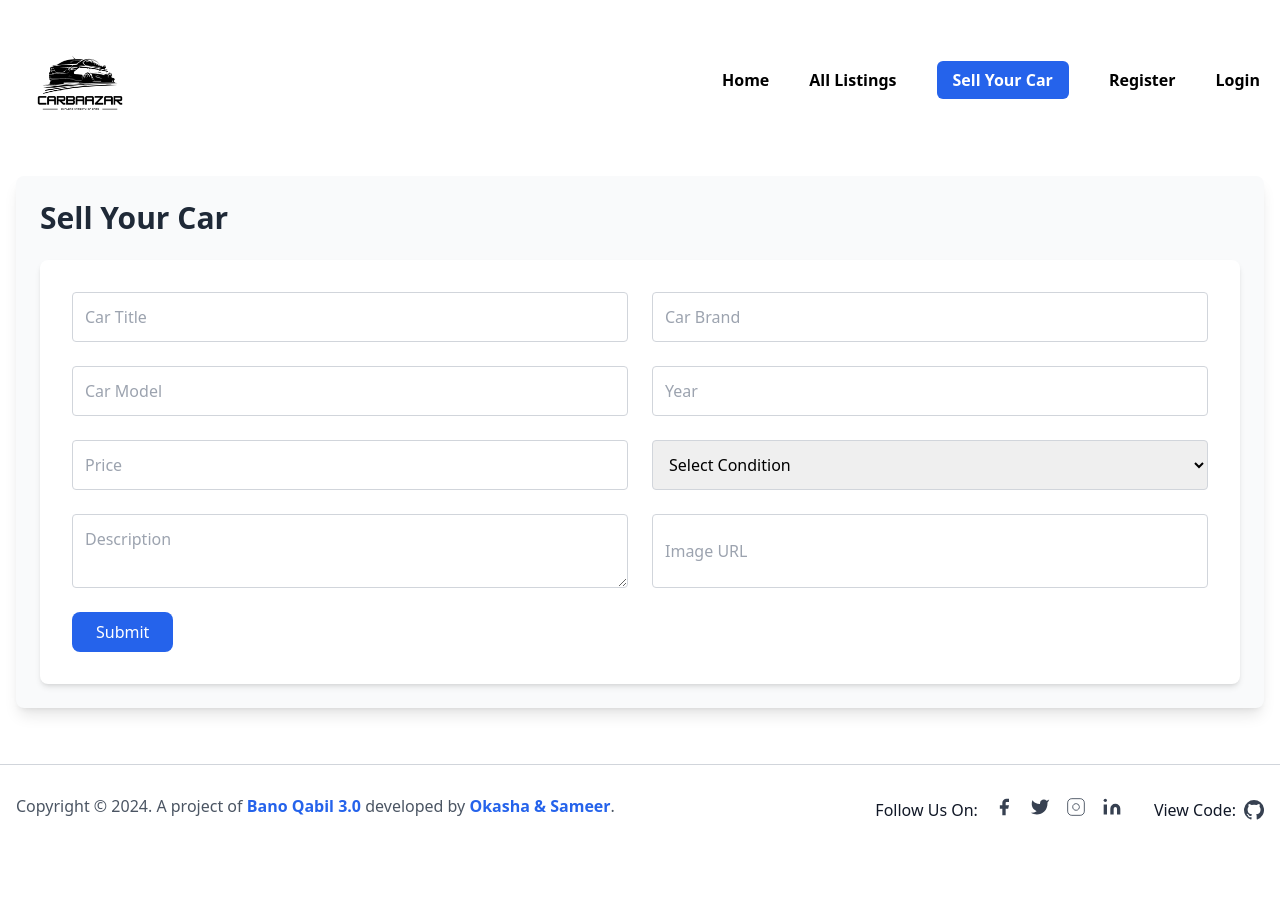
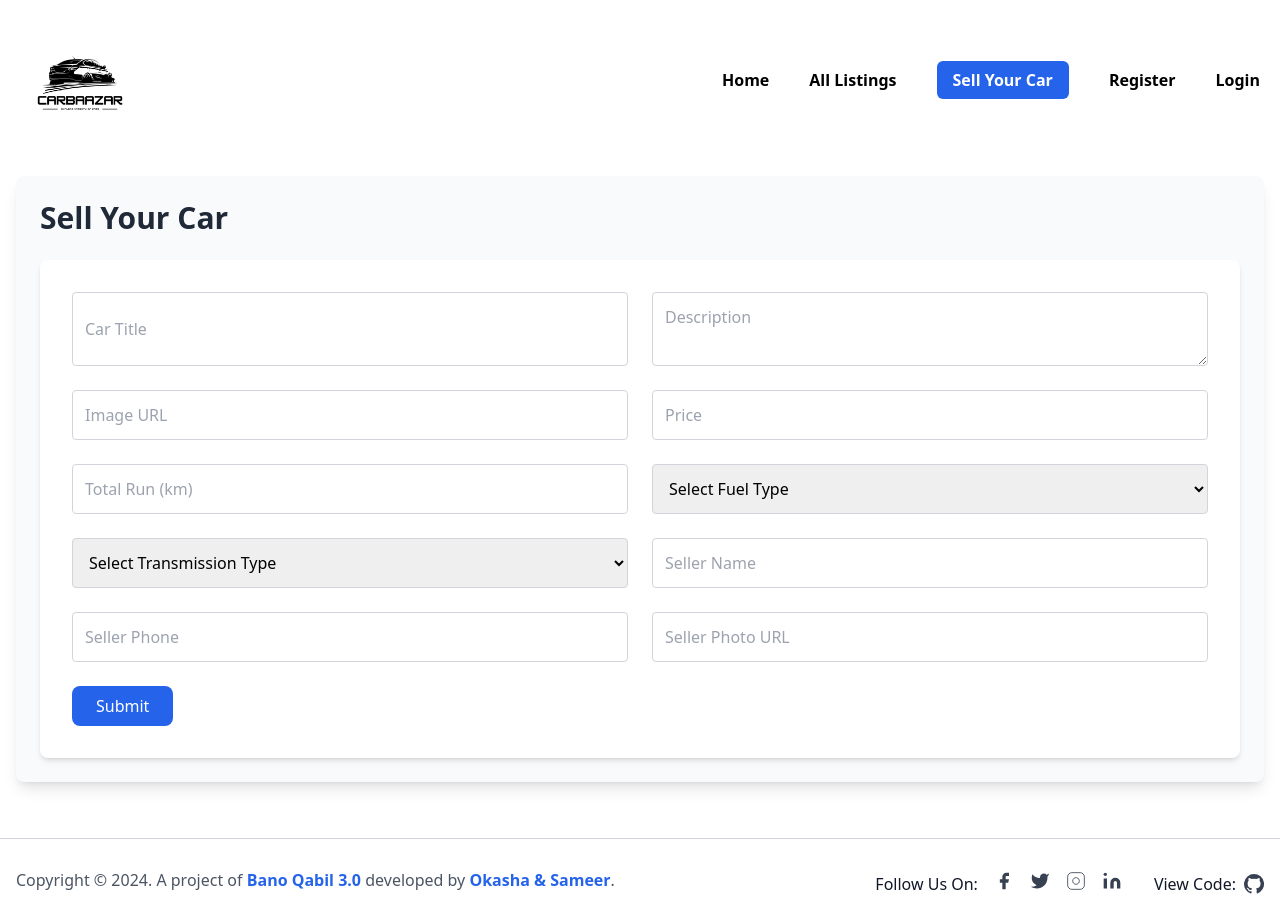
Before and after one commit to SameerAhmedBSCE/CarBazaar-React-Project, a React (Vite) app in the folder my-app/: page /sell-car in a window 1280 px wide. Before the commit the page ends 839 px from the top, so only its background shows below. Built offline with nearby package versions, Linux system fonts and the light colour scheme; no server answers.

Commit message:
Update in dashboard

```diff
--- a/my-app/src/Pages/SellYourCar.jsx
+++ b/my-app/src/Pages/SellYourCar.jsx
@@ -3,13 +3,15 @@ import React, { useState } from 'react';
 const SellYourCar = () => {
   const [carDetails, setCarDetails] = useState({
     title: '',
-    brand: '',
-    model: '',
-    year: '',
+    description: '',
+    imageUrl: '',
     price: '',
-    condition: '',
-    description: '',
-    imageUrl: ''
+    totalRun: '',
+    fuelType: '',
+    transmissionType: '',
+    sellerName: '',
+    sellerPhone: '',
+    sellerPhoto: ''
   });
 
   const handleChange = (e) => {
@@ -30,13 +32,15 @@ const SellYourCar = () => {
     // Reset form after submission
     setCarDetails({
       title: '',
-      brand: '',
-      model: '',
-      year: '',
+      description: '',
+      imageUrl: '',
       price: '',
-      condition: '',
-      description: '',
-      imageUrl: ''
+      totalRun: '',
+      fuelType: '',
+      transmissionType: '',
+      sellerName: '',
+      sellerPhone: '',
+      sellerPhoto: ''
     });
 
     alert("Car details submitted successfully!");
@@ -56,53 +60,6 @@ const SellYourCar = () => {
             required
             className="border border-gray-300 p-3 rounded focus:outline-none focus:ring-2 focus:ring-blue-500 transition duration-150"
           />
-          <input
-            type="text"
-            name="brand"
-            value={carDetails.brand}
-            onChange={handleChange}
-            placeholder="Car Brand"
-            required
-            className="border border-gray-300 p-3 rounded focus:outline-none focus:ring-2 focus:ring-blue-500 transition duration-150"
-          />
-          <input
-            type="text"
-            name="model"
-            value={carDetails.model}
-            onChange={handleChange}
-            placeholder="Car Model"
-            required
-            className="border border-gray-300 p-3 rounded focus:outline-none focus:ring-2 focus:ring-blue-500 transition duration-150"
-          />
-          <input
-            type="number"
-            name="year"
-            value={carDetails.year}
-            onChange={handleChange}
-            placeholder="Year"
-            required
-            className="border border-gray-300 p-3 rounded focus:outline-none focus:ring-2 focus:ring-blue-500 transition duration-150"
-          />
-          <input
-            type="number"
-            name="price"
-            value={carDetails.price}
-            onChange={handleChange}
-            placeholder="Price"
-            required
-            className="border border-gray-300 p-3 rounded focus:outline-none focus:ring-2 focus:ring-blue-500 transition duration-150"
-          />
-          <select
-            name="condition"
-            value={carDetails.condition}
-            onChange={handleChange}
-            required
-            className="border border-gray-300 p-3 rounded focus:outline-none focus:ring-2 focus:ring-blue-500 transition duration-150"
-          >
-            <option value="">Select Condition</option>
-            <option value="New">New</option>
-            <option value="Used">Used</option>
-          </select>
           <textarea
             name="description"
             value={carDetails.description}
@@ -120,6 +77,75 @@ const SellYourCar = () => {
             required
             className="border border-gray-300 p-3 rounded focus:outline-none focus:ring-2 focus:ring-blue-500 transition duration-150"
           />
+          <input
+            type="number"
+            name="price"
+            value={carDetails.price}
+            onChange={handleChange}
+            placeholder="Price"
+            required
+            className="border border-gray-300 p-3 rounded focus:outline-none focus:ring-2 focus:ring-blue-500 transition duration-150"
+          />
+          <input
+            type="number"
+            name="totalRun"
+            value={carDetails.totalRun}
+            onChange={handleChange}
+            placeholder="Total Run (km)"
+            required
+            className="border border-gray-300 p-3 rounded focus:outline-none focus:ring-2 focus:ring-blue-500 transition duration-150"
+          />
+          <select
+            name="fuelType"
+            value={carDetails.fuelType}
+            onChange={handleChange}
+            required
+            className="border border-gray-300 p-3 rounded focus:outline-none focus:ring-2 focus:ring-blue-500 transition duration-150"
+          >
+            <option value="">Select Fuel Type</option>
+            <option value="Diesel">Diesel</option>
+            <option value="Petrol">Petrol</option>
+            <option value="Electric">Electric</option>
+          </select>
+          <select
+            name="transmissionType"
+            value={carDetails.transmissionType}
+            onChange={handleChange}
+            required
+            className="border border-gray-300 p-3 rounded focus:outline-none focus:ring-2 focus:ring-blue-500 transition duration-150"
+          >
+            <option value="">Select Transmission Type</option>
+            <option value="Manual">Manual</option>
+            <option value="Automatic">Automatic</option>
+            <option value="Semi-Automatic">Semi-Automatic</option>
+          </select>
+          <input
+            type="text"
+            name="sellerName"
+            value={carDetails.sellerName}
+            onChange={handleChange}
+            placeholder="Seller Name"
+            required
+            className="border border-gray-300 p-3 rounded focus:outline-none focus:ring-2 focus:ring-blue-500 transition duration-150"
+          />
+          <input
+            type="text"
+            name="sellerPhone"
+            value={carDetails.sellerPhone}
+            onChange={handleChange}
+            placeholder="Seller Phone"
+            required
+            className="border border-gray-300 p-3 rounded focus:outline-none focus:ring-2 focus:ring-blue-500 transition duration-150"
+          />
+          <input
+            type="url"
+            name="sellerPhoto"
+            value={carDetails.sellerPhoto}
+            onChange={handleChange}
+            placeholder="Seller Photo URL"
+            required
+            className="border border-gray-300 p-3 rounded focus:outline-none focus:ring-2 focus:ring-blue-500 transition duration-150"
+          />
         </div>
         <button type="submit" className="mt-6 bg-blue-600 text-white px-6 py-2 rounded-lg hover:bg-blue-700 transition duration-200">
           Submit
--- a/my-app/src/Pages/SellerDashboard.jsx
+++ b/my-app/src/Pages/SellerDashboard.jsx
@@ -1,5 +1,3 @@
-// src/Pages/SellerDashboard.jsx
-
 import React, { useEffect, useState } from 'react';
 import { signOut } from 'firebase/auth';
 import { auth } from '../firebaseConfig';
@@ -11,18 +9,20 @@ const SellerDashboard = () => {
   const [editIndex, setEditIndex] = useState(null);
   const [formValues, setFormValues] = useState({
     title: '',
-    brand: '',
-    model: '',
-    year: '',
+    description: '',
+    imageUrl: '',
     price: '',
-    condition: '',
-    description: '',
-    imageUrl: ''
+    totalRun: '',
+    fuelType: '',
+    transmissionType: '',
+    sellerName: '',
+    sellerPhone: '',
+    sellerPhoto: '',
   });
+  const [imageModal, setImageModal] = useState({ imageUrl: '', title: '' });
   const navigate = useNavigate();
 
   useEffect(() => {
-    // Get the current user information
     const currentUser = auth.currentUser;
     if (currentUser) {
       setUser({
@@ -36,7 +36,6 @@ const SellerDashboard = () => {
     }
   }, [navigate]);
 
-  // Retrieve car listings from local storage
   useEffect(() => {
     const storedListings = JSON.parse(localStorage.getItem('carListings')) || [];
     setListings(storedListings);
@@ -54,14 +53,6 @@ const SellerDashboard = () => {
 
   const handleDelete = (index) => {
     const updatedListings = listings.filter((_, i) => i !== index);
-    setListings(updatedListings);
-    localStorage.setItem('carListings', JSON.stringify(updatedListings));
-  };
-
-  const handleSold = (index) => {
-    const updatedListings = listings.map((listing, i) =>
-      i === index ? { ...listing, status: 'Sold' } : listing
-    );
     setListings(updatedListings);
     localStorage.setItem('carListings', JSON.stringify(updatedListings));
   };
@@ -89,23 +80,27 @@ const SellerDashboard = () => {
     setEditIndex(null);
     setFormValues({
       title: '',
-      brand: '',
-      model: '',
-      year: '',
+      description: '',
+      imageUrl: '',
       price: '',
-      condition: '',
-      description: '',
-      imageUrl: ''
+      totalRun: '',
+      fuelType: '',
+      transmissionType: '',
+      sellerName: '',
+      sellerPhone: '',
+      sellerPhoto: '',
     });
   };
 
+  const closeModal = () => setImageModal({ imageUrl: '', title: '' });
+
   return (
-    <div className="flex min-h-screen bg-gray-50 rounded-xl">
+    <div className="flex flex-col md:flex-row min-h-screen bg-gray-50 rounded-xl">
       {/* Left Section */}
-      <div className="w-1/4 bg-gray-800 text-white p-6 shadow-lg rounded-xl">
-        <h2 className="text-2xl mb-4">User Information</h2>
+      <div className="w-full md:w-1/4 bg-gray-800 text-white p-4 md:p-6 shadow-lg rounded-xl mb-6 md:mb-0">
+        <h2 className="text-xl md:text-2xl mb-4">User Information</h2>
         {user && (
-          <div className="mb-4">
+          <div className="mb-4 text-sm md:text-base">
             <p><strong>Name:</strong> {user.name}</p>
             <p><strong>Email:</strong> {user.email}</p>
             <p><strong>Phone:</strong> {user.phone}</p>
@@ -121,22 +116,21 @@ const SellerDashboard = () => {
       </div>
 
       {/* Right Section */}
-      <div className="flex-grow p-6">
-        <h2 className="text-2xl mb-4">My Listings</h2>
+      <div className="flex-grow p-4 md:p-6">
+        <h2 className="text-xl md:text-2xl mb-4">My Listings</h2>
 
         {/* Listings Table */}
         <div className="overflow-auto rounded-lg shadow-lg">
-          <table className="min-w-full border-collapse border border-gray-300 bg-white">
+          <table className="hidden sm:table min-w-full border-collapse border border-gray-300 bg-white text-sm md:text-base">
             <thead>
               <tr className="bg-gray-200">
                 <th className="border border-gray-300 p-2">Car Image</th>
                 <th className="border border-gray-300 p-2">Car Title</th>
-                <th className="border border-gray-300 p-2">Brand</th>
-                <th className="border border-gray-300 p-2">Model</th>
-                <th className="border border-gray-300 p-2">Year</th>
                 <th className="border border-gray-300 p-2">Price</th>
-                <th className="border border-gray-300 p-2">Condition</th>
-                <th className="border border-gray-300 p-2">Description</th>
+                <th className="border border-gray-300 p-2">Total Run</th>
+                <th className="border border-gray-300 p-2">Fuel Type</th>
+                <th className="border border-gray-300 p-2">Transmission Type</th>
+                <th className="border border-gray-300 p-2">Seller Name</th>
                 <th className="border border-gray-300 p-2">Actions</th>
               </tr>
             </thead>
@@ -145,50 +139,85 @@ const SellerDashboard = () => {
                 listings.map((listing, index) => (
                   <tr key={index} className="hover:bg-gray-100">
                     <td className="border border-gray-300 p-2">
-                      <img src={listing.imageUrl} alt={listing.title} className="h-20 w-20 object-cover" />
+                      <img src={listing.imageUrl} alt={listing.title} className="h-16 w-16 md:h-20 md:w-20 object-cover cursor-pointer" onClick={() => setImageModal({ imageUrl: listing.imageUrl, title: listing.title })} />
                     </td>
                     <td className="border border-gray-300 p-2">{listing.title}</td>
-                    <td className="border border-gray-300 p-2">{listing.brand}</td>
-                    <td className="border border-gray-300 p-2">{listing.model}</td>
-                    <td className="border border-gray-300 p-2">{listing.year}</td>
-                    <td className="border border-gray-300 p-2">{listing.price}</td>
-                    <td className="border border-gray-300 p-2">{listing.condition}</td>
-                    <td className="border border-gray-300 p-2">{listing.description}</td>
-                    <td className="border border-gray-300 p-2">
-                      <button className="bg-blue-500 text-white px-2 py-1 rounded hover:bg-blue-600 transition" onClick={() => handleEdit(index)}>Edit</button>
-                      <button className="bg-red-500 text-white px-2 py-1 rounded ml-2 hover:bg-red-600 transition" onClick={() => handleDelete(index)}>Delete</button>
+                    <td className="border border-gray-300 p-2">${listing.price}</td>
+                    <td className="border border-gray-300 p-2">{listing.totalRun}</td>
+                    <td className="border border-gray-300 p-2">{listing.fuelType}</td>
+                    <td className="border border-gray-300 p-2">{listing.transmissionType}</td>
+                    <td className="border border-gray-300 p-2">{listing.sellerName}</td>
+                    <td className="border border-gray-300 p-2 flex flex-col md:flex-row">
+                      <button className="bg-blue-500 text-white px-2 py-1 rounded hover:bg-blue-600 transition mb-2 md:mb-0 md:mr-2" onClick={() => handleEdit(index)}>Edit</button>
+                      <button className="bg-red-500 text-white px-2 py-1 rounded hover:bg-red-600 transition" onClick={() => handleDelete(index)}>Delete</button>
                     </td>
                   </tr>
                 ))
               ) : (
                 <tr>
-                  <td colSpan="9" className="text-center p-4">No listings found.</td>
+                  <td colSpan="8" className="text-center p-4">No listings found.</td>
                 </tr>
               )}
             </tbody>
           </table>
+
+          {/* Mobile Responsive List */}
+          <div className="sm:hidden">
+            {listings.length > 0 ? (
+              listings.map((listing, index) => (
+                <div key={index} className="flex flex-col bg-white mb-4 p-4 border border-gray-300 rounded-lg shadow-lg">
+                  <img src={listing.imageUrl} alt={listing.title} className="h-32 w-full object-cover rounded-lg cursor-pointer mb-4" onClick={() => setImageModal({ imageUrl: listing.imageUrl, title: listing.title })} />
+                  <div>
+                    <p className="text-lg font-semibold">{listing.title}</p>
+                    <p><strong>Price:</strong> ${listing.price}</p>
+                    <p><strong>Total Run:</strong> {listing.totalRun}</p>
+                    <p><strong>Fuel Type:</strong> {listing.fuelType}</p>
+                    <p><strong>Transmission Type:</strong> {listing.transmissionType}</p>
+                    <p><strong>Seller Name:</strong> {listing.sellerName}</p>
+                  </div>
+                  <div className="flex justify-between mt-4">
+                    <button className="bg-blue-500 text-white px-4 py-2 rounded hover:bg-blue-600 transition" onClick={() => handleEdit(index)}>Edit</button>
+                    <button className="bg-red-500 text-white px-4 py-2 rounded hover:bg-red-600 transition" onClick={() => handleDelete(index)}>Delete</button>
+                  </div>
+                </div>
+              ))
+            ) : (
+              <p className="text-center">No listings found.</p>
+            )}
+          </div>
         </div>
 
-        {/* Add New Car Button */}
-        <button className="mt-4 bg-green-500 text-white px-4 py-2 rounded hover:bg-green-600 transition" onClick={() => setEditIndex(-1)}>
-          Add New Car
-        </button>
+        {/* Add/Edit Car Form (Only show if editIndex is not null) */}
+        {editIndex !== null && (
+          <form onSubmit={handleFormSubmit} className="mt-6 bg-gray-200 p-4 rounded-lg shadow-md">
+            <h3 className="text-lg mb-4">Edit Car Listing</h3>
+            {Object.keys(formValues).map((key) => (
+              <div key={key} className="mb-4">
+                <label className="block mb-1" htmlFor={key}>{key.charAt(0).toUpperCase() + key.slice(1)}</label>
+                <input
+                  type="text"
+                  id={key}
+                  name={key}
+                  value={formValues[key]}
+                  onChange={handleFormChange}
+                  className="w-full border border-gray-300 p-2 rounded"
+                  required
+                />
+              </div>
+            ))}
+            <button type="submit" className="bg-green-500 text-white px-4 py-2 rounded hover:bg-green-600 transition">Update Listing</button>
+          </form>
+        )}
 
-        {/* Edit / Add Car Form */}
-        {editIndex !== null && (
-          <form onSubmit={handleFormSubmit} className="mt-4 bg-gray-100 p-4 rounded">
-            <h3 className="text-lg font-bold">{editIndex === -1 ? 'Add New Car' : 'Edit Car'}</h3>
-            <input type="text" name="title" placeholder="Title" value={formValues.title} onChange={handleFormChange} className="block w-full border border-gray-300 rounded mb-2 p-2" required />
-            <input type="text" name="brand" placeholder="Brand" value={formValues.brand} onChange={handleFormChange} className="block w-full border border-gray-300 rounded mb-2 p-2" required />
-            <input type="text" name="model" placeholder="Model" value={formValues.model} onChange={handleFormChange} className="block w-full border border-gray-300 rounded mb-2 p-2" required />
-            <input type="number" name="year" placeholder="Year" value={formValues.year} onChange={handleFormChange} className="block w-full border border-gray-300 rounded mb-2 p-2" required />
-            <input type="text" name="price" placeholder="Price" value={formValues.price} onChange={handleFormChange} className="block w-full border border-gray-300 rounded mb-2 p-2" required />
-            <input type="text" name="condition" placeholder="Condition" value={formValues.condition} onChange={handleFormChange} className="block w-full border border-gray-300 rounded mb-2 p-2" required />
-            <textarea name="description" placeholder="Description" value={formValues.description} onChange={handleFormChange} className="block w-full border border-gray-300 rounded mb-2 p-2" required />
-            <input type="text" name="imageUrl" placeholder="Image URL" value={formValues.imageUrl} onChange={handleFormChange} className="block w-full border border-gray-300 rounded mb-2 p-2" required />
-            <button type="submit" className="bg-blue-500 text-white px-4 py-2 rounded hover:bg-blue-600 transition">{editIndex === -1 ? 'Add Car' : 'Update Car'}</button>
-            <button type="button" className="ml-2 bg-gray-300 text-black px-4 py-2 rounded hover:bg-gray-400 transition" onClick={() => setEditIndex(null)}>Cancel</button>
-          </form>
+        {/* Image Modal */}
+        {imageModal.imageUrl && (
+          <div className="fixed inset-0 flex items-center justify-center z-50 bg-black bg-opacity-50">
+            <div className="bg-white rounded-lg p-4">
+              <h2 className="text-xl mb-2">{imageModal.title}</h2>
+              <img src={imageModal.imageUrl} alt={imageModal.title} className="max-w-full h-auto" />
+              <button onClick={closeModal} className="mt-4 bg-red-500 text-white px-4 py-2 rounded">Close</button>
+            </div>
+          </div>
         )}
       </div>
     </div>
```
